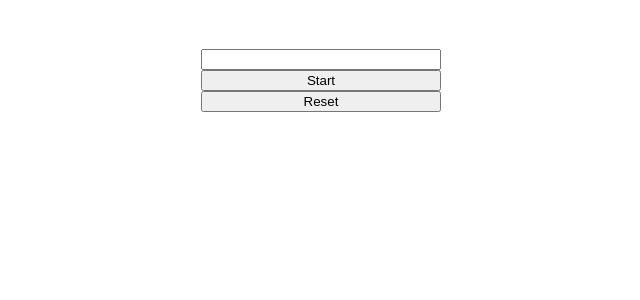
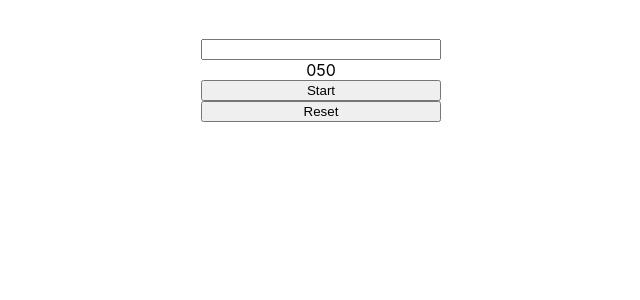
Before and after one commit to no-self-required/ZenTracker, a React (Create React App) app in the folder tracker/: page / in a window 1280 px wide. Shown: the top 300 px of the page, without its empty margins (599-1239 px from the left). Built offline with nearby package versions, Linux system fonts and the light colour scheme.

Commit message:
work on edit timer function

```diff
--- a/tracker/src/components/Main.jsx
+++ b/tracker/src/components/Main.jsx
@@ -40,7 +40,7 @@ function Main() {
     FINISHED: 4
   };
 
-  const [totalSeconds, setTotalSeconds] = useState();
+  const [totalSeconds, setTotalSeconds] = useState(300);
   const [initialTime, setInitialTime] = useState(500);
   const [intervalID, setIntervalID] = useState();
   const [timerState, setTimerState] = useState(TIMER_STATES["INITIAL"]);
@@ -54,6 +54,9 @@ function Main() {
   }, [timerState, intervalID]);
 
   function startTimer() {
+
+    //if initial time has already started
+
     console.log("[startTimer] timer started");
     const calculated = calculateSeconds(initialTime);
     //if tot seconds != init time in seconds > timer has been already run
@@ -75,11 +78,10 @@ function Main() {
 
   //click on timer> enter edit state> pause timer
 
-  const editTimerState = function getFocus() {
-    if(timerState === TIMER_STATES["STARTED"]) {
-      document.getElementById("timer").focus();
-    }
-
+  function editTimerState() {
+    setTimerState(TIMER_STATES["EDIT"]);
+    document.getElementById("timer").focus();
+    stopTimer();
   }
 
   function decrementTotalSeconds() {
@@ -133,14 +135,15 @@ function Main() {
 
   //add rendering logic: show initial timer, on click: edit timer
   //disable reset button if timer is not running
+
   //if timer is running, clicking timer will enter edit timer state
 
-  //show formatted time on launch
+  //if timer is clicked, pause and hide timer and show timer input. AS OPPOSED to hiding input / changing focus to input
+
   const formattedTime = displayTime();
   return (
     <div className="timer-container">
-      {(timerState === TIMER_STATES["INITIAL"] ||
-        timerState === TIMER_STATES["STOPPED"]) && (
+      {
         <input
           type="text"
           id="timer"
@@ -148,8 +151,8 @@ function Main() {
           maxLength="6"
           onChange={handleChange}
         ></input>
-      )}
-      {totalSeconds && <div onClick={editTimerState()}>{formattedTime}</div>}
+      }
+      {totalSeconds && <div onClick={editTimerState}>{formattedTime}</div>}
       {(timerState === TIMER_STATES["INITIAL"] ||
         timerState === TIMER_STATES["STOPPED"]) && (
         <button onClick={startTimer}>Start</button>
```
